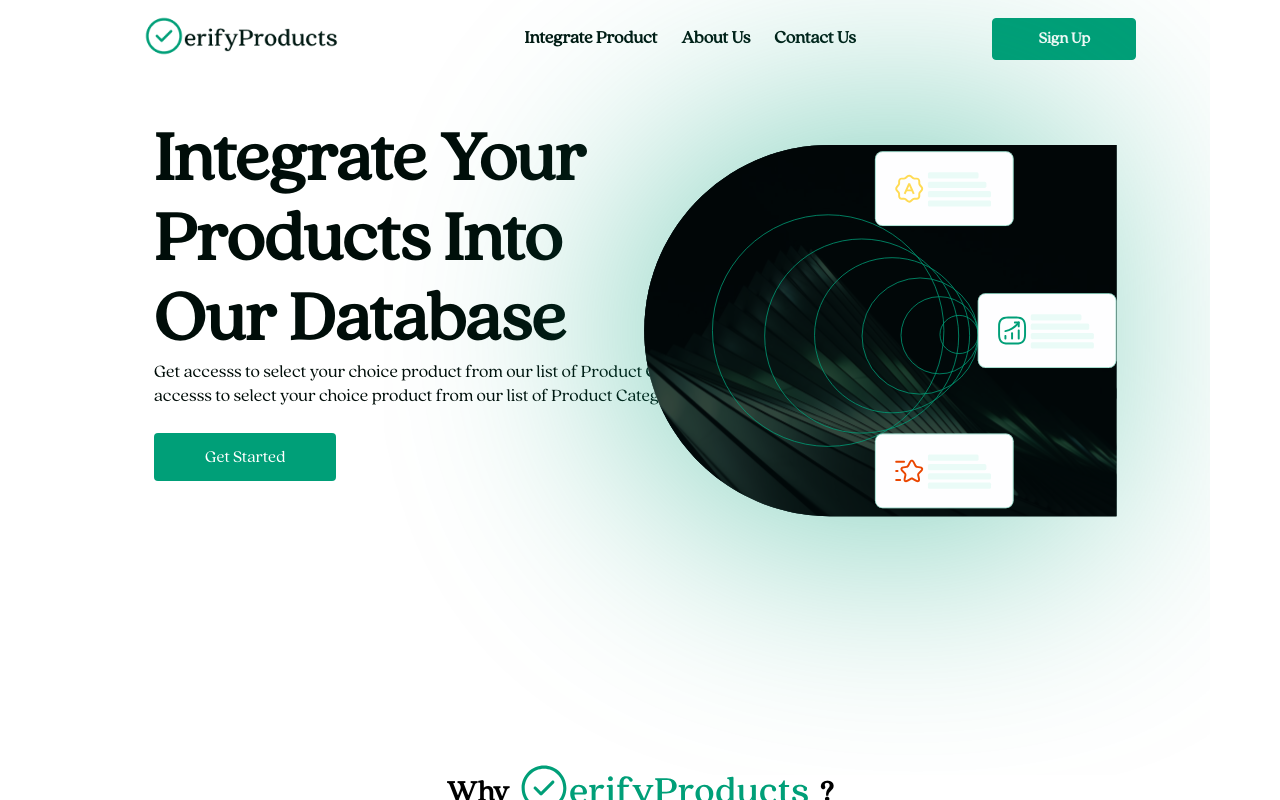
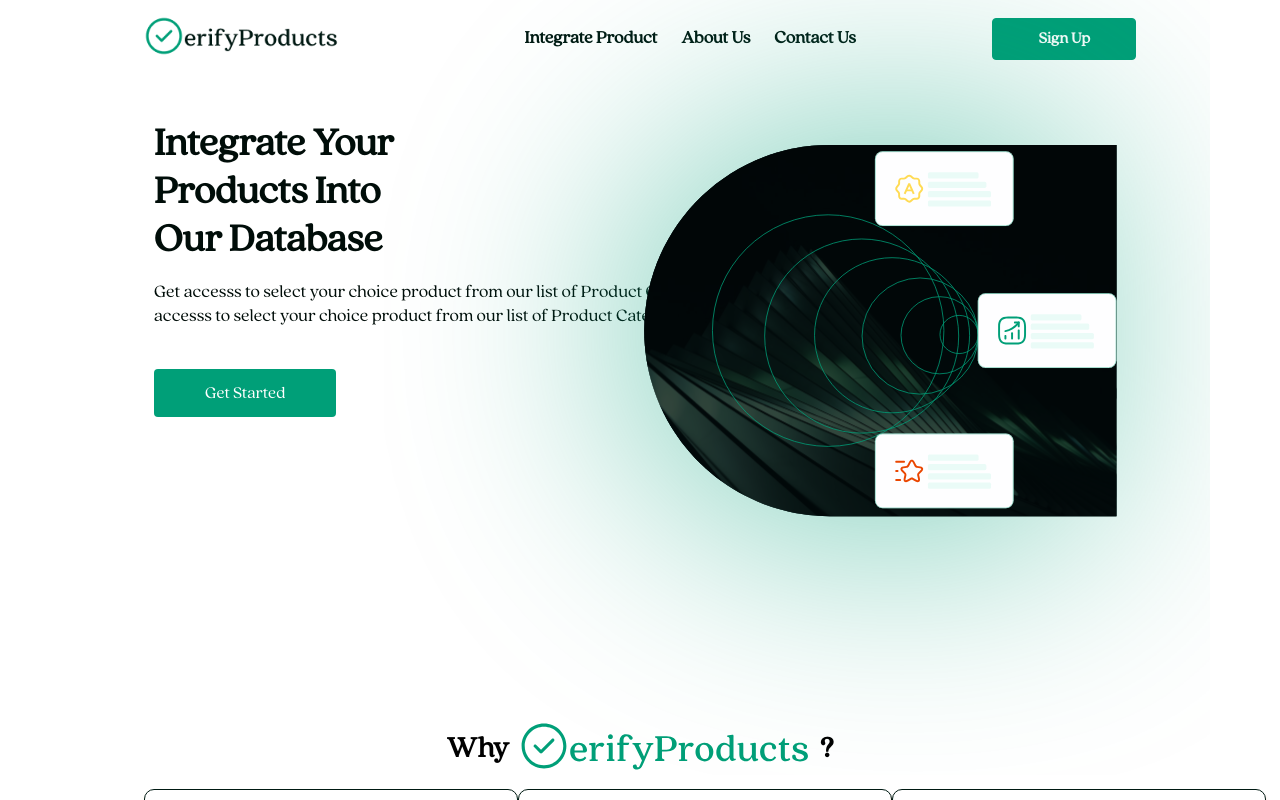
Before and after one commit to Verify-App-TUTN/VerifyProduct, a React (Create React App) app in the folder steps/: page / in a window 1280 px wide. Shown: the top 800 px of the page. Built offline with nearby package versions, Linux system fonts and the light colour scheme.

Commit message:
fixed issues

```diff
--- a/steps/src/components/Landing.jsx
+++ b/steps/src/components/Landing.jsx
@@ -52,7 +52,7 @@ const Landing = () => {
           <div class="head">
             <p class="heading">Why</p>
             <span>
-              <img src={Whylogo} alt="" />
+              <img src={Whylogo} alt="" className="wLg" />
             </span>
             <p class="heading">?</p>
           </div>
@@ -170,13 +170,16 @@ const Section = styled.main`
   #top-info .textedh1 {
     padding: 10px;
     text-align: left;
+    display: flex;
+    flex-direction: column;
+    gap: 1rem;
+    margin-bottom: 20px;
   }
 
   #top-info .textedh1 h1 {
     color: #000d09;
     font-weight: 900;
-    font-size: 72px;
-    line-height: 80px;
+    font-size: 40px;
     span {
       display: block;
     }
@@ -255,6 +258,7 @@ const Section = styled.main`
 
   #why-verify .head {
     display: flex;
+    align-items: center;
     justify-content: space-evenly;
   }
 
@@ -279,6 +283,9 @@ const Section = styled.main`
     background: rgba(156, 191, 182, 0.2);
     opacity: 1;
     height: 750px;
+  }
+  .wLg {
+    width: 100%;
   }
   #offers {
     padding: 0px 60px;
@@ -315,7 +322,7 @@ const Section = styled.main`
   }
 
   #category {
-    padding: 0px 40px;
+    padding: 0px 15px;
     margin-top: 10px;
   }
 
```
